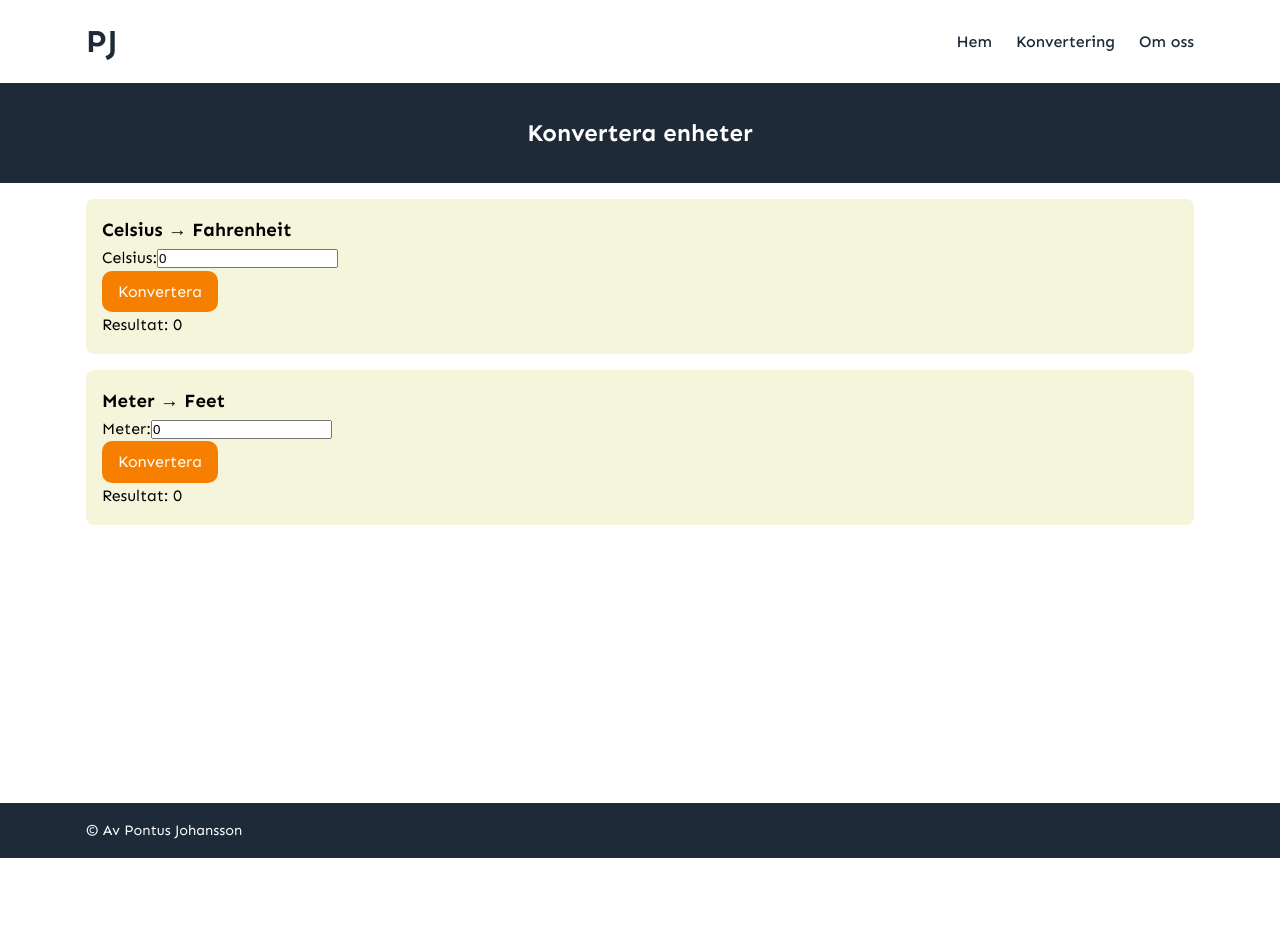
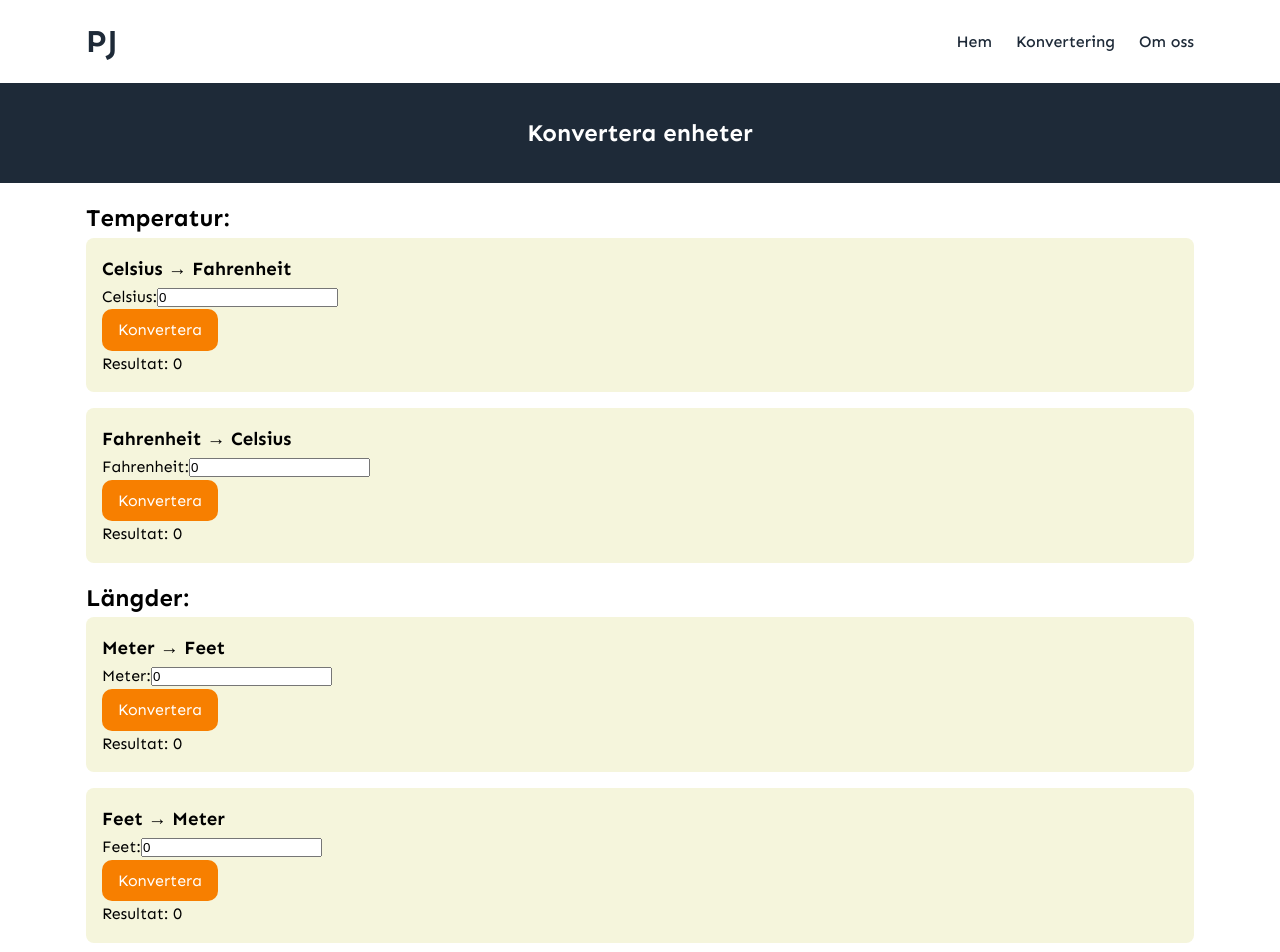
Before and after one commit to Punttt/AngularLab, an Angular app: page /converter in a window 1280 px wide. Shown: the top 952 px of the page. Before the commit the page ends 858 px from the top, so only its background shows below. Built offline with nearby package versions, Linux system fonts and the light colour scheme.

Commit message:
fixar till metoden för feet -> meter

```diff
--- a/src/app/pages/converter/converter.html
+++ b/src/app/pages/converter/converter.html
@@ -3,6 +3,7 @@
 </div>
 <div class="container">
 
+    <h2>Temperatur:</h2>
     <div class="wrapper">
         <h3>Celsius &RightArrow; Fahrenheit</h3>
         <label for="celsius">Celsius:</label>
@@ -10,8 +11,17 @@
         <button class="btn" (click)="convertCelsius()">Konvertera</button>
         <p>Resultat: {{resCelsius}}</p>
     </div>
+    <div class="wrapper">
+        <h3>Fahrenheit &RightArrow; Celsius</h3>
+        <label for="fahrenheit">Fahrenheit:</label>
+        <input type="number" id="fahrenheit" [(ngModel)]="fahrenheit">
+        <button class="btn" (click)="convertFahrenheit()">Konvertera</button>
+        <p>Resultat: {{resFahrenheit}}</p>
+    </div>
 
 
+
+    <h2>Längder:</h2>
     <div class="wrapper">
         <h3>Meter &rightarrow; Feet</h3>
         <label for="meter">Meter:</label>
@@ -19,4 +29,11 @@
         <button class="btn" (click)="convertMeter()">Konvertera</button>
         <p>Resultat: {{resMeter}}</p>
     </div>
+    <div class="wrapper">
+        <h3>Feet &rightarrow; Meter</h3>
+        <label for="feet">Feet:</label>
+        <input type="number" id="feet" [(ngModel)]="feet">
+        <button class="btn" (click)="convertFeet()">Konvertera</button>
+        <p>Resultat: {{resFeet}}</p>
+    </div>
 </div>
--- a/src/app/pages/converter/converter.ts
+++ b/src/app/pages/converter/converter.ts
@@ -25,11 +25,24 @@ export class Converter {
   resFeet: number = 0;
 
   // Metoder
+
+  // Celsius -> Fahrenhe
   convertCelsius(): void {
     this.resCelsius = (this.celsius*1.8)+32;
   }
 
+  // Fahreheit -> Celsius
+  convertFahrenheit(): void {
+
+  }
+
+  // Meter -> Feet
   convertMeter(): void {
     this.resMeter = this.meter*3.281;
   }
+
+  // Feet -> Meter
+  convertFeet(): void {
+    this.resFeet = this.feet/3.281;
+  }
 }
```
